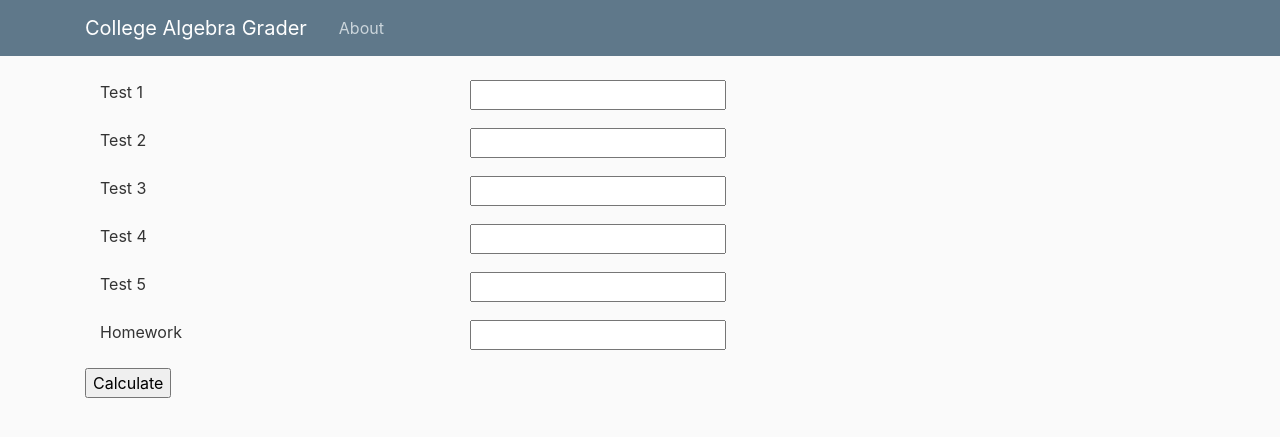
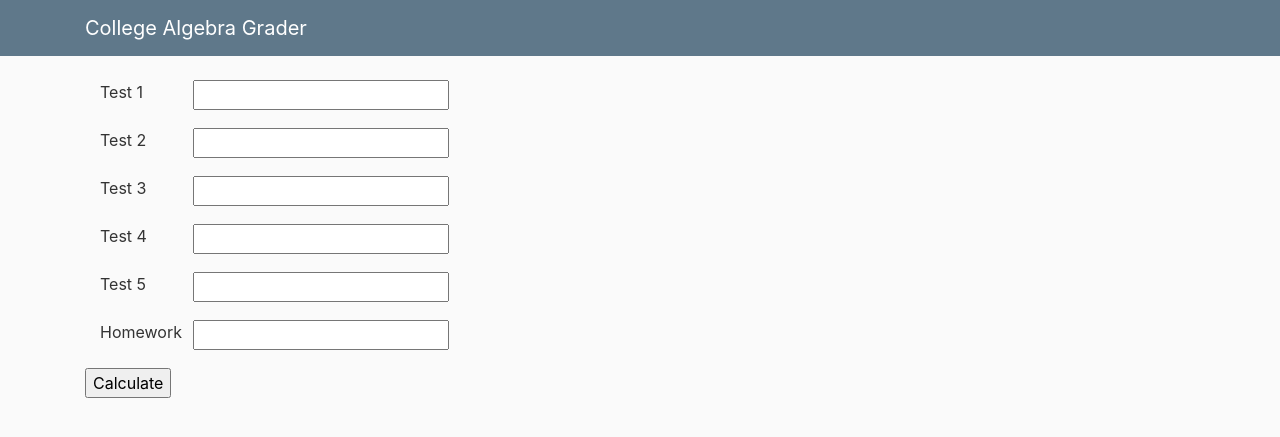
Before and after one commit to jmalmand/final_exam_grade, a Flask app: page / in a window 1280 px wide. Shown: the top 437 px of the page. Run offline with Flask 2, Linux system fonts and the light colour scheme; some libraries are stand-ins or nearby versions.

Commit message:
Adjusted home page layout

```diff
--- a/app/templates/base.html
+++ b/app/templates/base.html
@@ -22,17 +22,18 @@
         <nav class="navbar navbar-expand-md navbar-dark bg-steel fixed-top">
             <div class="container">
                 <a class="navbar-brand mr-4" href="/">College Algebra Grader</a>
-                <button class="navbar-toggler" type="button" data-toggle="collapse" data-target="#navbarToggle" aria-controls="navbarToggle"
+                <!-- <button class="navbar-toggler" type="button" data-toggle="collapse" data-target="#navbarToggle" aria-controls="navbarToggle"
                     aria-expanded="false" aria-label="Toggle navigation">
                     <span class="navbar-toggler-icon"></span>
                 </button>
                 <div class="collapse navbar-collapse" id="navbarToggle">
                     <div class="navbar-nav mr-auto">
                         <a class="nav-item nav-link" href="/about">About</a>
-                    </div>
+                    </div> -->
             </div>
         </nav>
     </header>
+
     <main role="main" class="container">
         {% block content %}{% endblock %}
     </main>
--- a/app/templates/index.html
+++ b/app/templates/index.html
@@ -14,46 +14,46 @@
         <form action="" method="post" name="compute">
             {{ form.hidden_tag() }}
             <div class="form-group row">
-                <div class="col-sm-4 right right">{{ form.t1.label }}</div>
+                <div class="col-sm-1">{{ form.t1.label }}</div>
                 <div class="col-sm-2">{{ form.t1(autocomplete='off') }}</div>
                 {% for error in form.t1.errors %}
-                <p class="col-sm-3 error">{{ error }}</p>
+                <p class="col-sm error">{{ error }}</p>
                 {% endfor %}
             </div>
 
             <div class="form-group row">
-                <div class="col-sm-4">{{ form.t2.label }}</div>
+                <div class="col-sm-1">{{ form.t2.label }}</div>
                 <div class="col-sm-2">{{ form.t2(autocomplete='off') }}</div>
                 {% for error in form.t2.errors %}
-                <span class="col-sm-3 error">{{ error }}</span>
+                <span class="col-sm error">{{ error }}</span>
                 {% endfor %}
             </div>
             <div class="form-group row">
-                <div class="col-sm-4">{{ form.t3.label }}</div>
+                <div class="col-sm-1">{{ form.t3.label }}</div>
                 <div class="col-sm-2">{{ form.t3(autocomplete='off') }}</div>
                 {% for error in form.t3.errors %}
-                <span class="col-sm-3 error">{{ error }}</span>
+                <span class="col-sm error">{{ error }}</span>
                 {% endfor %}
             </div>
             <div class="form-group row">
-                <div class="col-sm-4">{{ form.t4.label }}</div>
+                <div class="col-sm-1">{{ form.t4.label }}</div>
                 <div class="col-sm-2">{{ form.t4(autocomplete='off') }}</div>
                 {% for error in form.t4.errors %}
-                <span class="col-sm-3 error">{{ error }}</span>
+                <span class="col-sm error">{{ error }}</span>
                 {% endfor %}
             </div>
             <div class="form-group row">
-                <div class="col-sm-4">{{ form.t5.label }}</div>
+                <div class="col-sm-1">{{ form.t5.label }}</div>
                 <div class="col-sm-2">{{ form.t5(autocomplete='off') }}</div>
                 {% for error in form.t5.errors %}
-                <span class="col-sm-3 error">{{ error }}</span>
+                <span class="col-sm error">{{ error }}</span>
                 {% endfor %}
             </div>
            <div class="form-group row">
-                <div class="col-sm-4">{{ form.hw.label }}</div>
+                <div class="col-sm-1">{{ form.hw.label }}</div>
                 <div class="col-sm-2">{{ form.hw(autocomplete='off') }}</div>
                 {% for error in form.hw.errors %}
-                <span class="col-sm-3 error">{{ error }}</span>
+                <span class="col-sm error">{{ error }}</span>
                 {% endfor %}
             </div>
             <div class="form-group row">
```
